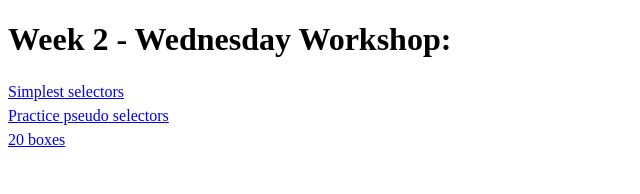
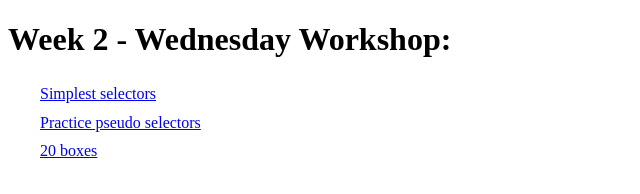
Before and after one commit to Spupulbajnok/spupulbajnok.github.io, a plain HTML site: page index.html in a window 1280 px wide. Shown: the whole page, without its empty margins (0-640 px from the left). Drawn offline with Linux system fonts and the light colour scheme.

Commit message:
Update style.css

```diff
--- a/style.css
+++ b/style.css
@@ -1,4 +1,5 @@
 .links a{
     display: block;
-    line-height: 1.5em;
+    line-height: 1.8em;
+    margin-left: 2em;
 }
```
